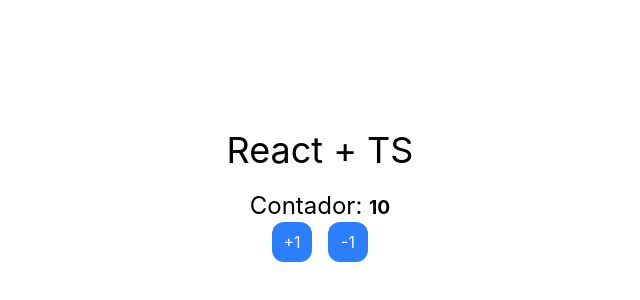
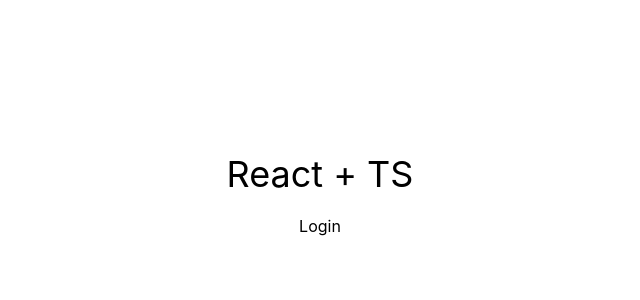
Before and after one commit to GenerationMilton/React-native-bases, a React (Vite) app in the folder 01-bases/: page / in a window 1280 px wide. Shown: the part 204-504 px from the top of the page, without its empty margins (320-960 px from the left). Built offline with nearby package versions, Linux system fonts and the light colour scheme.

Commit message:
feat(01-bases-react): :sparkles: bases to react native Auth Context and Enums and state

```diff
--- a/01-bases/src/App.tsx
+++ b/01-bases/src/App.tsx
@@ -1,18 +1,26 @@
 // import { BasicTypes } from "./typescript/BasicTypes";
 // import { ObjectLiterals } from "./typescript/ObjectLiterals";
 // import { BasicFunctions } from "./typescript/BasicFunctions";
+// import { Counter } from "./components/Counter";
 
-import { Counter } from "./components/Counter";
+import { LoginPage } from "./components/LoginPage";
+import { AuthProvider as AuthProviderFromContext } from "./context/AuthContext";
+import type { ComponentType, PropsWithChildren } from "react";
+
+const AuthProvider = AuthProviderFromContext as ComponentType<PropsWithChildren<{}>>;
 
 function App() {
   return (
+    <AuthProvider>
       <div className="flex flex-col justify-center items-center h-svh">
         <h1 className="text-4xl mb-5">React + TS</h1>
         {/* <ObjectLiterals /> */}
         {/*<BasicTypes /> */}
         {/* <BasicFunctions /> */}
-      <Counter />
+        {/* <Counter /> */}
+        <LoginPage />
       </div>
+    </AuthProvider>
   );
 }
 
--- /dev/null
+++ b/01-bases/src/components/LoginPage.tsx
@@ -0,0 +1,17 @@
+import { useAuthContext } from "../context/AuthContext";
+
+export const LoginPage = () => {
+  const { isChecking } = useAuthContext();
+
+  if (isChecking) {
+    return <h1>Verificando usuario</h1>;
+  }
+
+  return (
+    <>
+      <h3>Login</h3>
+
+      <span></span>
+    </>
+  );
+};
--- /dev/null
+++ b/01-bases/src/context/AuthContext.tsx
@@ -0,0 +1,51 @@
+import {
+  createContext,
+  useContext,
+  useEffect,
+  useState,
+  type PropsWithChildren,
+} from "react";
+
+enum AuthStatus {
+  "checking" = "checking",
+  "authenticated" = "authenticated",
+  "unauthenticated" = "unauthenticated",
+}
+
+interface AuthState {
+  status: AuthStatus;
+  token?: string;
+  user?: User;
+  isChecking: boolean;
+}
+
+interface User {
+  name: string;
+  email: string;
+}
+
+export const AuthContext = createContext({} as AuthState);
+
+export const useAuthContext = () => useContext(AuthContext);
+
+export const AuthProvider = ({ children }: PropsWithChildren) => {
+  const [status, setStatus] = useState(AuthStatus.checking);
+  useEffect(() => {
+    setTimeout(() => {
+      setStatus(AuthStatus.unauthenticated);
+    }, 1500);
+  }, []);
+
+  return (
+    <AuthContext.Provider
+      value={{
+        status: status,
+
+        // Getter
+        isChecking: status === AuthStatus.checking,
+      }}
+    >
+      {children}
+    </AuthContext.Provider>
+  );
+};
```
Lines whose indentation alone changed are shown as unchanged.
